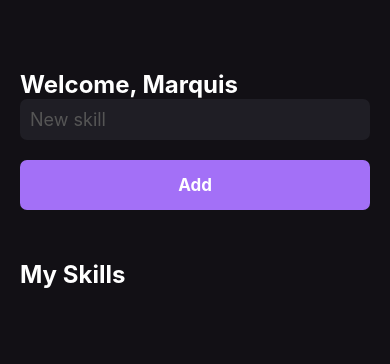
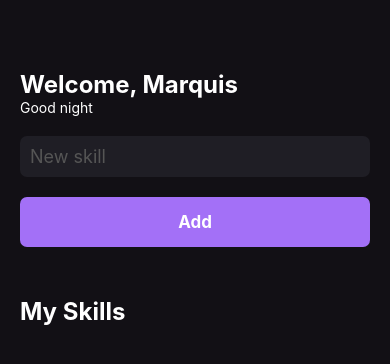
Before and after one commit to MarquisAlexander/myskills, a React Native app: screen / in a window 390 px wide. Shown: the top 364 px of the page. Built offline with nearby package versions, Linux system fonts and the light colour scheme.

Commit message:
learning about hooks

```diff
--- a/src/pages/Home.js
+++ b/src/pages/Home.js
@@ -1,4 +1,4 @@
-import React, {useState} from 'react';
+import React, {useEffect, useState} from 'react';
 import {
   View,
   Text,
@@ -14,15 +14,34 @@
 export function Home() {
   const [newSkill, setNewSkill] = useState('');
   const [mySkills, setMySkills] = useState([]);
+  const [gretting, setGretting] = useState('');
 
   function handleAddSkill() {
     setMySkills(oldState => [...oldState, newSkill]);
   }
 
+  useEffect(() => {
+    const currentHour = new Date().getHours();
+
+    if(currentHour < 12) {
+      setGretting('Good morning');
+    }
+    else if (currentHour >= 12 && currentHour < 18){
+      setGretting('Good afternoon');
+    } else {
+      setGretting('Good night');
+    }
+    console.log(currentHour);
+  }, [mySkills])
+
   return (
     <View style={styles.container}>
       <Text style={styles.title}>
         Welcome, Marquis
+      </Text>
+
+      <Text style={styles.greeting}>
+        {gretting}
       </Text>
       <TextInput
         style={styles.input}
@@ -70,4 +89,8 @@
     padding: Platform.OS === 'ios' ? 15 : 10,
     borderRadius: 7,
   },
+  greeting: {
+    color: '#fff',
+    paddingBottom: 20
+  }
 });
```
